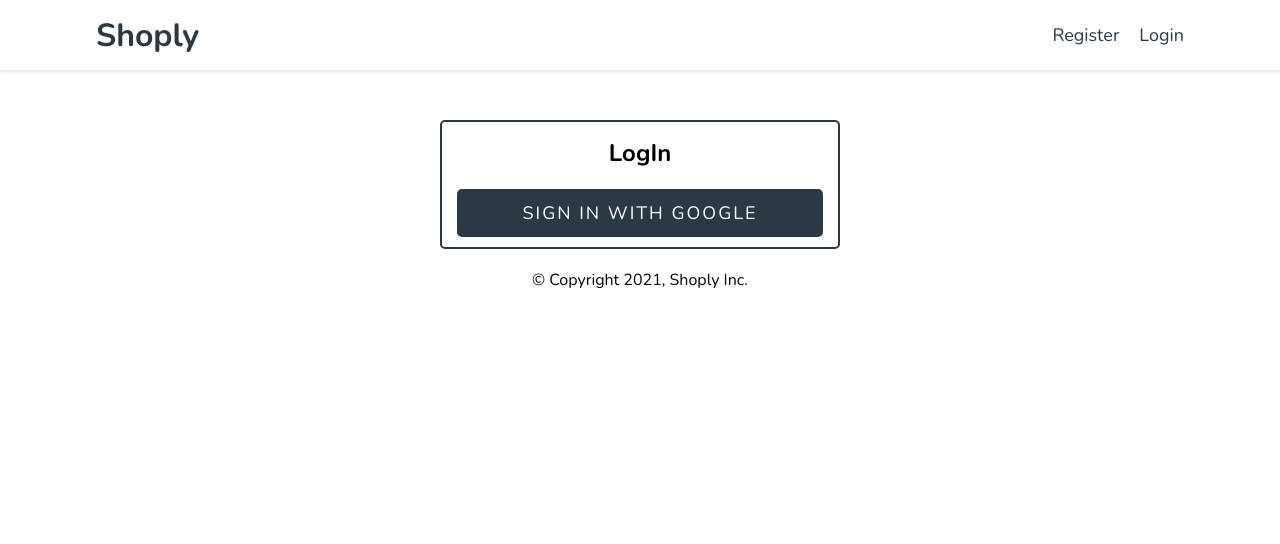
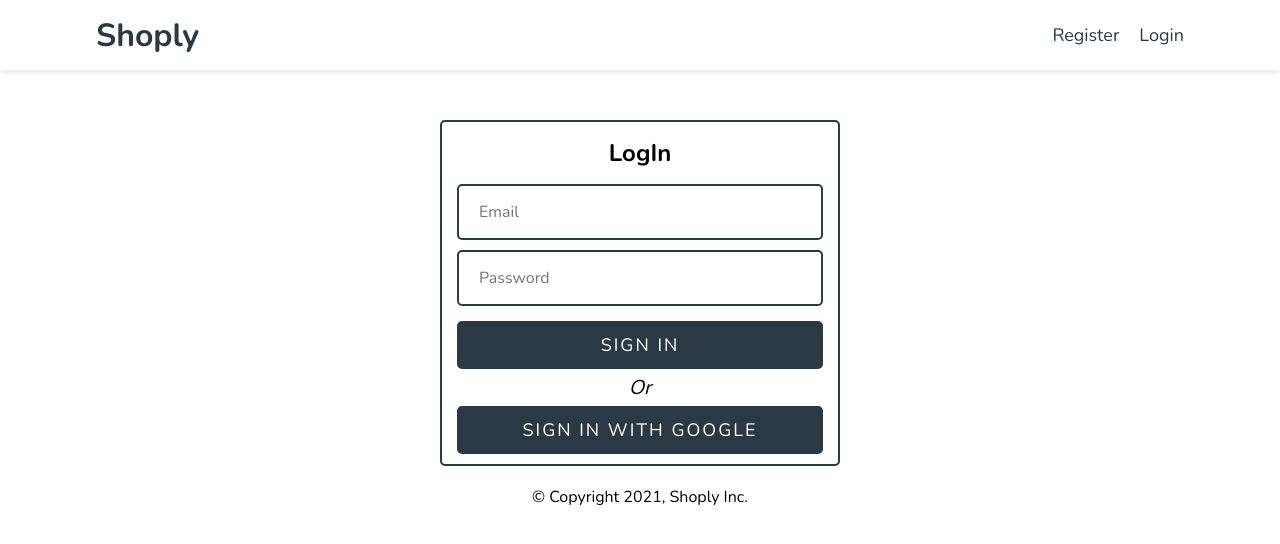
Before and after one commit to NightClover-code/basic-eCommerce-website, a React (Create React App) app: page /login in a window 1280 px wide. Shown: the top 544 px of the page. Built offline with nearby package versions, Linux system fonts and the light colour scheme; no server answers.

Commit message:
added sign up & sign in successfully

```diff
--- a/src/components/Forms/Button/_button.scss
+++ b/src/components/Forms/Button/_button.scss
@@ -12,7 +12,6 @@
   transition: all 0.2s ease-in;
   text-transform: uppercase;
   letter-spacing: 2px;
-  margin-top: 20px;
   &:hover {
     background-color: #fff;
     color: $dark-blue;
--- a/src/components/SignIn/_signin.scss
+++ b/src/components/SignIn/_signin.scss
@@ -15,8 +15,23 @@
     padding: 15px 15px 10px 15px;
     border-radius: 5px;
     @include flexBoxColumn();
-    form {
+    .social__signin,
+    .common__signin {
       width: 100%;
+      form {
+        width: 100%;
+        .form__inputs {
+          padding-bottom: 10px;
+        }
+      }
+    }
+    span {
+      font-size: 20px;
+      padding: 5px 0;
+      font-style: italic;
+    }
+    h2 {
+      padding-bottom: 10px;
     }
   }
 }
--- a/src/components/SignIn/index.tsx
+++ b/src/components/SignIn/index.tsx
@@ -1,20 +1,73 @@
+//importing hooks
+import { useState } from 'react';
 //importing components
 import Button from '../Forms/Button';
-//importing google provider function
-import { signInWithGoogle } from '../../firebase/utils';
+import FormInput from '../Forms/FormInput';
+//importing firebase utils
+import { auth, signInWithGoogle } from '../../firebase/utils';
+interface FormElementsState {
+  email: string;
+  password: string;
+}
+const initialState: FormElementsState = {
+  email: '',
+  password: '',
+};
 //sign in component
 const SignIn: React.FC = () => {
-  //submit handler
-  const onSubmitHandler = (e: React.FormEvent<HTMLFormElement>) => {
+  //local state
+  const [formElements, setFormElements] = useState<FormElementsState>(
+    initialState
+  );
+  //on change handler
+  const onChangeHandler = (e: React.ChangeEvent<HTMLInputElement>) => {
+    setFormElements({ ...formElements, [e.target.name]: e.target.value });
+  };
+  const onSubmitHandler = async (e: React.FormEvent<HTMLFormElement>) => {
     e.preventDefault();
+    //destructuring
+    const { email, password } = formElements;
+    try {
+      //signing user in
+      await auth.signInWithEmailAndPassword(email, password);
+      //resetting the form
+      setFormElements(initialState);
+    } catch (err) {
+      console.log(err);
+    }
   };
+
   return (
     <div className="signin">
       <div className="container">
         <h2>LogIn</h2>
-        <form onSubmit={onSubmitHandler}>
-          <Button onClick={signInWithGoogle}>Sign In With Google</Button>
-        </form>
+        <div className="common__signin">
+          <form onSubmit={onSubmitHandler}>
+            <div className="form__inputs">
+              <FormInput
+                onChange={onChangeHandler}
+                type="email"
+                name="email"
+                placeholder="Email"
+                value={formElements.email}
+              />
+              <FormInput
+                onChange={onChangeHandler}
+                type="password"
+                name="password"
+                placeholder="Password"
+                value={formElements.password}
+              />
+            </div>
+            <Button>Sign In</Button>
+          </form>
+        </div>
+        <span>Or</span>
+        <div className="social__signin">
+          <form onSubmit={e => e.preventDefault()}>
+            <Button onClick={signInWithGoogle}>Sign In With Google</Button>
+          </form>
+        </div>
       </div>
     </div>
   );
--- a/src/components/SignUp/_signup.scss
+++ b/src/components/SignUp/_signup.scss
@@ -17,6 +17,9 @@
     @include flexBoxColumn();
     form {
       width: 100%;
+      .form__inputs {
+        padding-bottom: 10px;
+      }
     }
     h2 {
       padding-bottom: 10px;
--- a/src/components/SignUp/index.tsx
+++ b/src/components/SignUp/index.tsx
@@ -83,7 +83,7 @@ const SignUp: React.FC = () => {
           <ul>
             {formElements.errors.map((err, index) => {
               return (
-                <li style={{ lineHeight: '1.5' }} key={index}>
+                <li style={{ lineHeight: '1.5', margin: '0 10px' }} key={index}>
                   {err}
                 </li>
               );
@@ -91,6 +91,7 @@ const SignUp: React.FC = () => {
           </ul>
         )}
         <form onSubmit={onSubmitHandler}>
+          <div className="form__inputs">
             <FormInput
               onChange={onChangeHandler}
               type="text"
@@ -119,6 +120,7 @@ const SignUp: React.FC = () => {
               placeholder="Confirm password"
               value={formElements.confirmPassword}
             />
+          </div>
           <Button type="submit">Register</Button>
         </form>
       </div>
--- a/src/styles/css/default.css
+++ b/src/styles/css/default.css
@@ -149,8 +149,29 @@ footer {
           justify-content: center;
 }
 
-.signin .container form {
+.signin .container .social__signin,
+.signin .container .common__signin {
   width: 100%;
+}
+
+.signin .container .social__signin form,
+.signin .container .common__signin form {
+  width: 100%;
+}
+
+.signin .container .social__signin form .form__inputs,
+.signin .container .common__signin form .form__inputs {
+  padding-bottom: 10px;
+}
+
+.signin .container span {
+  font-size: 20px;
+  padding: 5px 0;
+  font-style: italic;
+}
+
+.signin .container h2 {
+  padding-bottom: 10px;
 }
 
 .btn {
@@ -168,7 +189,6 @@ footer {
   transition: all 0.2s ease-in;
   text-transform: uppercase;
   letter-spacing: 2px;
-  margin-top: 20px;
 }
 
 .btn:hover {
@@ -204,6 +224,10 @@ footer {
 
 .signup .container form {
   width: 100%;
+}
+
+.signup .container form .form__inputs {
+  padding-bottom: 10px;
 }
 
 .signup .container h2 {
```
Also changed, not shown: 1 other file (tests, documents, lock files or other folders). Lines whose indentation alone changed are shown as unchanged.
